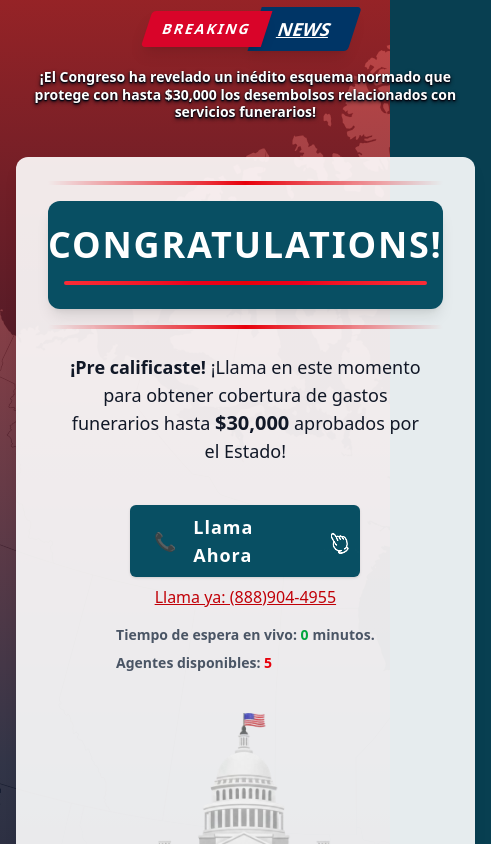
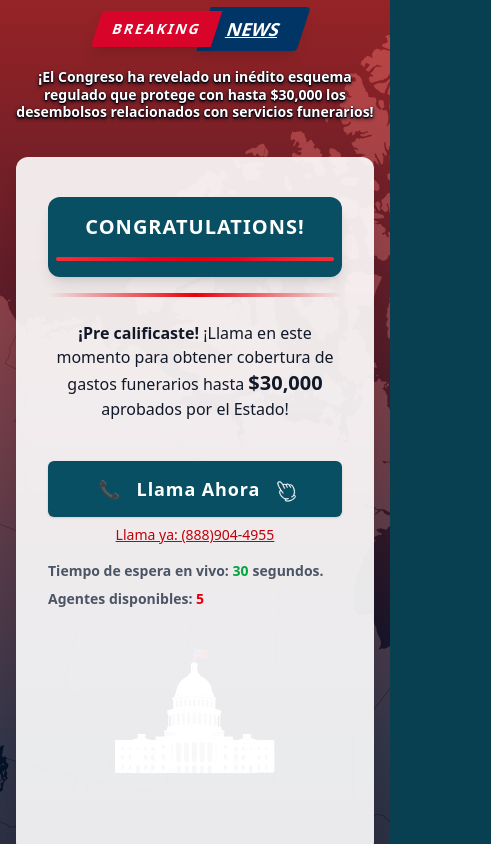
Before and after one commit to AnthonyLeguis/campaign-latin-app, a React (Vite) app: page /final in a window 390 px wide. Shown: the top 844 px of the page, 491 px wide, since content can reach past the window. Built offline with nearby package versions, Linux system fonts and the light colour scheme.

Commit message:
feat: Actualizar texto y estilos en componentes de vista para mejorar la presentación

```diff
--- a/src/components/Layout.tsx
+++ b/src/components/Layout.tsx
@@ -59,7 +59,7 @@ export const Layout: React.FC<LayoutProps> = ({ children }) => {
                         </div>
                         {/* Titular Principal */}
                         <h1 className="font-semibold text-shadow-md text-shadow-gray-950 text-center leading-tight transition-all duration-300 text-sm md:text-medium">
-                            ¡El Congreso ha revelado un inédito esquema normado que protege con hasta $30,000 los desembolsos relacionados con servicios funerarios!
+                            ¡El Congreso ha revelado un inédito esquema regulado que protege con hasta $30,000 los desembolsos relacionados con servicios funerarios!
                         </h1>
                     </div>
                 </header>
--- a/src/pages/FinalView.tsx
+++ b/src/pages/FinalView.tsx
@@ -1,7 +1,7 @@
 import { useEffect, useRef } from 'react';
 import { PointingHand } from '../components/PointingHand';
 
-export const FinalView = ({ waitTime = 0, agentsAvailable = 5 }: { waitTime?: number; agentsAvailable?: number } = {}) => {
+export const FinalView = ({ waitTime = 30, agentsAvailable = 5 }: { waitTime?: number; agentsAvailable?: number } = {}) => {
     const audioRef = useRef<HTMLAudioElement | null>(null);
 
     useEffect(() => {
@@ -30,17 +30,17 @@ export const FinalView = ({ waitTime = 0, agentsAvailable = 5 }: { waitTime?: nu
 
             {/* Título CONGRATULATIONS */}
             <div className="w-full mb-6">
-                <div className="h-1 bg-gradient-to-r from-transparent via-red-600 to-transparent mb-4"></div>
-                <div className="bg-[#084f63] text-white text-center py-6 rounded-xl shadow-lg">
-                    <h1 className="text-4xl font-black tracking-wider">CONGRATULATIONS!</h1>
-                    <div className="h-1 bg-gradient-to-r from-red-500 via-red-600 to-red-500 mt-4 mx-4 rounded-full"></div>
+                <div className="bg-gradient-to-r from-transparent via-red-600 to-transparent mb-4"></div>
+                <div className="bg-[#084f63] text-white text-center py-4 sm:py-6 rounded-xl shadow-lg">
+                    <h1 className="text-xl md:text-2xl font-black tracking-wider">CONGRATULATIONS!</h1>
+                    <div className="h-1 bg-gradient-to-r from-red-500 via-red-600 to-red-500 mt-4 mx-2 sm:mx-4 rounded-full"></div>
                 </div>
                 <div className="h-1 bg-gradient-to-r from-transparent via-red-600 to-transparent mt-4"></div>
             </div>
 
             {/* Texto principal */}
-            <div className="text-center mb-6 px-4">
-                <p className="text-lg mb-4">
+            <div className="text-center mb-6 px-2 sm:px-4">
+                <p className="text-base sm:text-lg mb-4">
                     <span className="font-bold">¡Pre calificaste!</span> ¡Llama en este momento para obtener cobertura de gastos funerarios hasta <span className="font-bold text-xl">$30,000</span> aprobados por el Estado!
                 </p>
             </div>
@@ -48,30 +48,30 @@ export const FinalView = ({ waitTime = 0, agentsAvailable = 5 }: { waitTime?: nu
             {/* Botón de llamada */}
             <a
                 href="tel:+14696944955"
-                className="w-7/12 bg-[#084f63] text-white py-2 rounded-md text-xl font-bold shadow -tracking-tighter hover:bg-[#0a5f77] transition-colors cursor-pointer flex items-center justify-center gap-2 mb-2 pl-6"
+                className="w-full bg-[#084f63] text-white py-2 rounded-md text-lg sm:text-xl font-bold shadow -tracking-tighter hover:bg-[#0a5f77] transition-colors cursor-pointer flex items-center justify-center gap-2 mb-2 pl-4 sm:pl-6"
             >
                 <span className="text-lg mr-2 animate-pulse duration-75">📞</span>
                 <div className="flex flex-col items-start">
-                    <span className="text-lg font-bold">Llama Ahora</span>
+                    <span className="text-medium font-bold">Llama Ahora</span>
                 </div>
                 <PointingHand />
             </a>
-            <a href="tel:8889044955" className='pb-4'>
-                <p className='underline text-red-700'>Llama ya: (888)904-4955</p>
+            <a href="tel:+14696944955" className='pb-4'>
+                <p className='underline text-red-700 text-sm sm:text-base'>Llama ya: (888)904-4955</p>
             </a>
 
             {/* Información adicional */}
-            <div className="text-start text-sm text-gray-600 mb-4">
-                <div className="flex flex-row items-center gap-1 mb-2">
+            <div className="text-start text-sm text-gray-600 mb-4 w-full max-w-xs">
+                <div className="flex flex-row items-center gap-1 mb-2 flex-wrap">
                     <p className='font-semibold'>Tiempo de espera en vivo: <span className="text-green-600">{waitTime}</span></p>
-                    <p className='font-semibold'><span>minutos.</span></p>
+                    <p className='font-semibold'><span>segundos.</span></p>
                 </div>
                 <p className="font-semibold">Agentes disponibles: <span className="text-red-600">{agentsAvailable}</span></p>
             </div>
 
             {/* Imagen del congreso */}
-            <div className="mt-6 p-0">
-                <img src="/images/portrait.png" alt="US Capitol" className="w-60 mx-auto" />
+            <div className="mt-6 p-0 w-full flex justify-center">
+                <img src="/images/portrait.png" alt="US Capitol" className="w-40 sm:w-60 mx-auto" style={{ mixBlendMode: 'lighten', filter: 'brightness(1.1) contrast(1.2)' }} />
             </div>
         </div>
     );
--- a/src/pages/View1.tsx
+++ b/src/pages/View1.tsx
@@ -8,16 +8,6 @@ export const View1 = () => {
         <div className="text-center">
             {/* Benefits Section con Checkpoints */}
             <div className="mb-8 space-y-3">
-                <div className="flex items-center gap-3 p-3 bg-gray-800 rounded-lg border-l-4 border-green-500">
-                    <div className="flex-shrink-0">
-                        <svg className="w-6 h-6 text-green-500" fill="currentColor" viewBox="0 0 20 20">
-                            <path fillRule="evenodd" d="M10 18a8 8 0 100-16 8 8 0 000 16zm3.707-9.293a1 1 0 00-1.414-1.414L9 10.586 7.707 9.293a1 1 0 00-1.414 1.414l2 2a1 1 0 001.414 0l4-4z" clipRule="evenodd" />
-                        </svg>
-                    </div>
-                    <p className="text-white text-sm font-semibold text-left">
-                        Protege tu familia con un programa de bajo costo.
-                    </p>
-                </div>
 
                 <div className="flex items-center gap-3 p-3 bg-gray-800 rounded-lg border-l-4 border-green-500">
                     <div className="flex-shrink-0">
```
Also changed, not shown: public/images/hand.gif.
